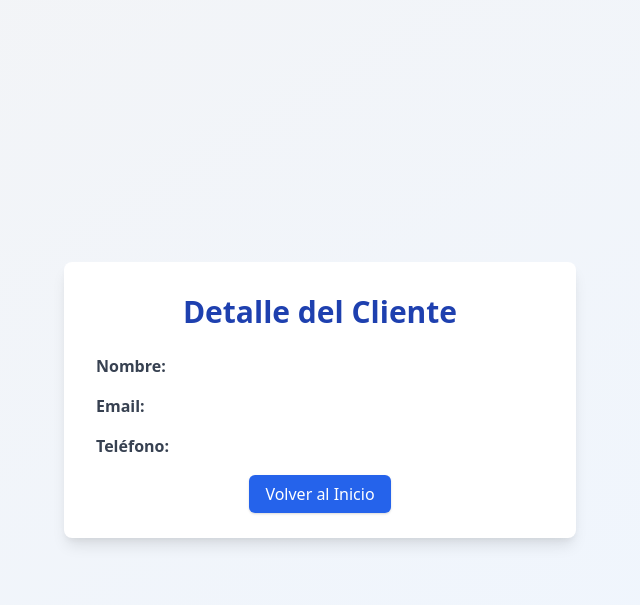
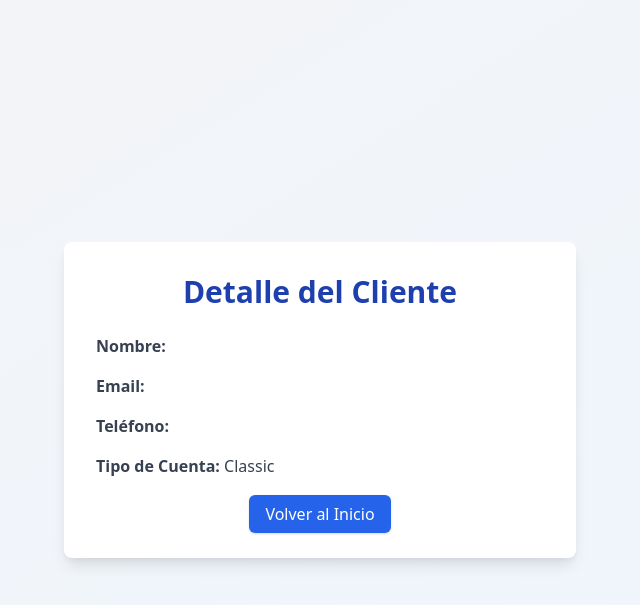
Before and after one commit to Pato-deve/Banking-Backend, a Django app: page /accounts/detail/ in a window 1280 px wide. Shown: the top 605 px of the page, without its empty margins (320-960 px from the left). Run offline with Django 5.2, Linux system fonts and the light colour scheme; a user stored in the database is signed in; data comes from the database, SQL or seed files in the repository; both versions use the stored data as it was after the commit; parts of the project's set-up code (start-up, migrations or seed data) failed here and were passed over.

Commit message:
customer_type add in register

```diff
--- a/bank_backend/customers/forms.py
+++ b/bank_backend/customers/forms.py
@@ -7,6 +7,7 @@
     last_name = forms.CharField(max_length=100)
     email = forms.EmailField()
     phone = forms.CharField(max_length=15)
+    account_type = forms.ChoiceField(choices=Customer.ACCOUNT_TYPES, widget=forms.Select(attrs={'class': 'form-control'}))
 
     class Meta:
         model = User
@@ -23,6 +24,7 @@
                 first_name=self.cleaned_data['first_name'],
                 last_name=self.cleaned_data['last_name'],
                 email=self.cleaned_data['email'],
-                phone=self.cleaned_data['phone']
+                phone=self.cleaned_data['phone'],
+                account_type=self.cleaned_data['account_type']  # Guardar el tipo de cuenta
             )
         return user
--- a/bank_backend/customers/models.py
+++ b/bank_backend/customers/models.py
@@ -2,11 +2,17 @@
 from django.db import models
 
 class Customer(models.Model):
+    ACCOUNT_TYPES = [
+        ('Black', 'Black'),
+        ('Gold', 'Gold'),
+        ('Classic', 'Classic'),
+    ]
     user = models.OneToOneField(User, on_delete=models.CASCADE)
     first_name = models.CharField(max_length=100)
     last_name = models.CharField(max_length=100)
     email = models.EmailField()
     phone = models.CharField(max_length=15)
+    account_type = models.CharField(max_length=20, choices=ACCOUNT_TYPES, default='Classic')
 
     def __str__(self):
         return f"{self.first_name} {self.last_name}"
--- a/bank_backend/customers/templates/customers/customer_detail.html
+++ b/bank_backend/customers/templates/customers/customer_detail.html
@@ -13,6 +13,7 @@
             <li><strong>Nombre:</strong> {{ customer.first_name }} {{ customer.last_name }}</li>
             <li><strong>Email:</strong> {{ customer.email }}</li>
             <li><strong>Teléfono:</strong> {{ customer.phone }}</li>
+            <li><strong>Tipo de Cuenta:</strong> {{ customer.account_type }}</li>
         </ul>
         <div class="mt-6 text-center">
             <a href="{% url 'home' %}" class="bg-blue-600 hover:bg-blue-700 text-white py-2 px-4 rounded-md shadow">Volver al Inicio</a>
--- a/bank_backend/customers/templates/customers/register.html
+++ b/bank_backend/customers/templates/customers/register.html
@@ -7,19 +7,16 @@
     <link href="https://cdn.jsdelivr.net/npm/tailwindcss@2.2.19/dist/tailwind.min.css" rel="stylesheet">
 </head>
 <body class="bg-gradient-to-br from-gray-100 to-blue-50 min-h-screen flex items-center justify-center p-4">
-
     <div class="bg-white p-8 rounded-lg shadow-lg max-w-md w-full">
         <h1 class="text-3xl font-bold text-blue-800 text-center mb-6">Registro de Usuario</h1>
 
         <form method="post" class="space-y-4">
             {% csrf_token %}
             {{ form.as_p }}
-
             <button type="submit" class="bg-blue-600 hover:bg-blue-700 text-white py-2 px-6 rounded-md shadow w-full">
                 Registrarse
             </button>
         </form>
     </div>
-
 </body>
 </html>
--- a/bank_backend/customers/views.py
+++ b/bank_backend/customers/views.py
@@ -12,7 +12,6 @@
     context_object_name = 'customers'
 
     def get_queryset(self):
-        # Filtrar clientes por el usuario que está logueado
         return Customer.objects.filter(user=self.request.user)
 
 @login_required
```
Also changed, not shown: bank_backend/customers/migrations/0003_customer_account_type.py (added), bank_backend/db.sqlite3.
